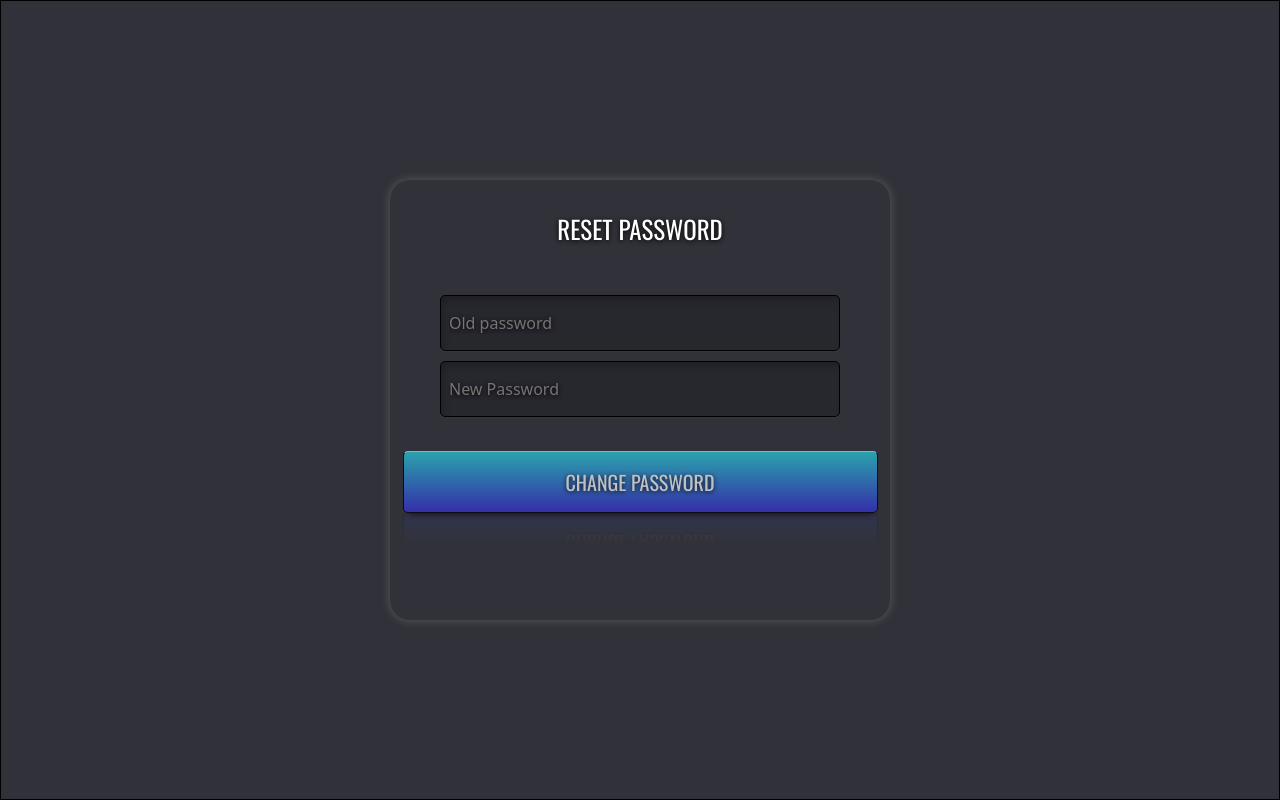
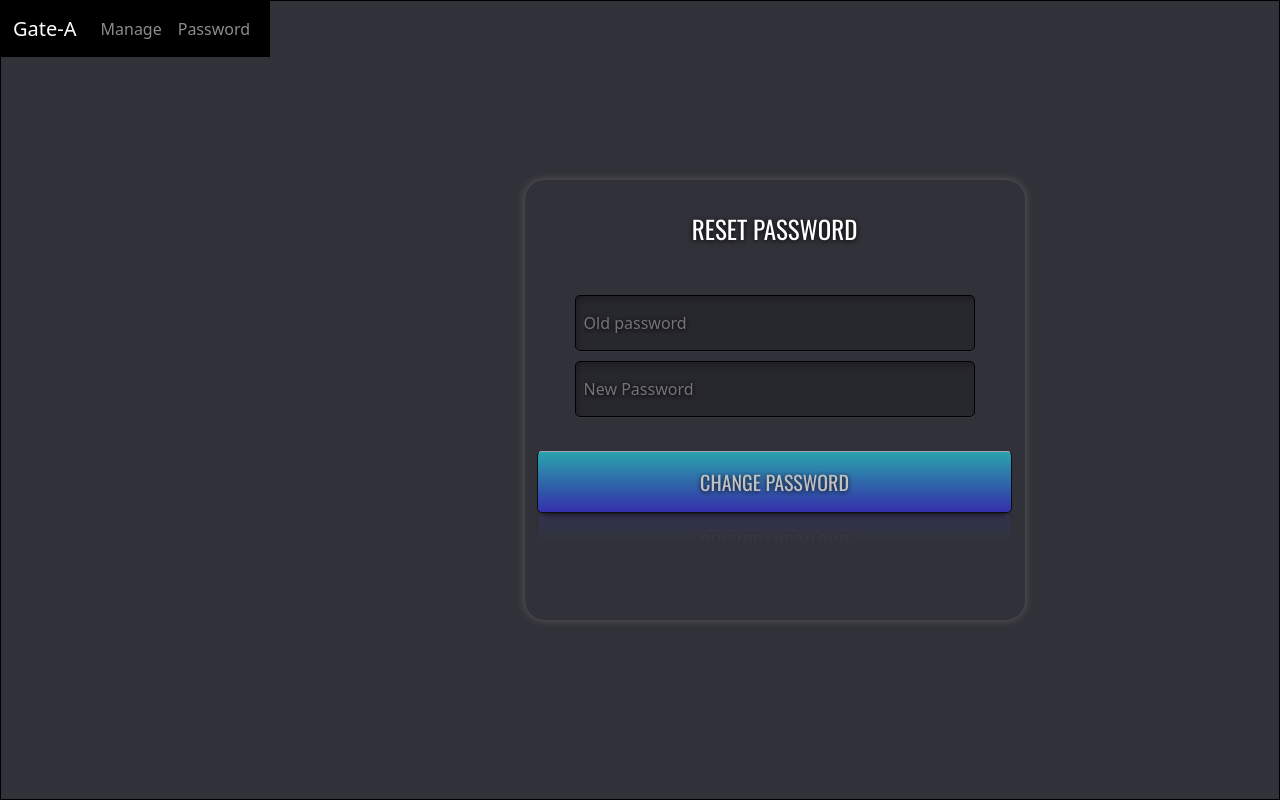
Before and after one commit to Exceed-Group13/gate-a, a React (Create React App) app: page /resetpass in a window 1280 px wide. Built offline with nearby package versions, Linux system fonts and the light colour scheme.

Commit message:
add menu bar

```diff
--- a/src/components/Menu.jsx
+++ b/src/components/Menu.jsx
@@ -4,19 +4,20 @@ import Nav from 'react-bootstrap/Nav';
 import Navbar from 'react-bootstrap/Navbar';
 import NavDropdown from 'react-bootstrap/NavDropdown';
 import { NavLink } from "react-router-dom";
+import { useNavigate } from "react-router-dom";
+
 
 
 const Menu = ({ menu1="Manage", menu2="Password" }) => {
+    const navigate = useNavigate();
     return (
         <>
-          <Navbar variant="dark">
+          <Navbar variant="dark" style={{backgroundColor: 'black'}}>
             <Container>
               <Navbar.Brand href="#home">Gate-A</Navbar.Brand>
               <Nav className="me-auto">
-                <NavLink to="/profile">{menu1}</NavLink>
-                <NavLink to="/resetpass">{menu2}</NavLink>
-                {/* <Nav.Link href="home">{menu1}</Nav.Link>
-                <Nav.Link href="features">{menu2}</Nav.Link> */}
+                <Nav.Link onClick={()=> navigate('/profile')}>{menu1}</Nav.Link>
+                <Nav.Link onClick={()=> navigate('/resetpass')}>{menu2}</Nav.Link>
               </Nav>
             </Container>
           </Navbar>
--- a/src/pages/ProfilePage.js
+++ b/src/pages/ProfilePage.js
@@ -1,6 +1,7 @@
 import React, { useState } from 'react'
 import DurationPicker from 'react-duration-picker'
 import '../styles/Profile.css'
+import Menu from "../components/Menu";
 
 
 
@@ -20,7 +21,11 @@ const onDurationChange = duration => {
   };
 
     return (
+
     <div className="reset">
+      <div>
+            <Menu menu1={"Manage"} menu2={"Password"} />
+        </div>
       <link href='https://fonts.googleapis.com/css?family=Oswald' rel='stylesheet' type='text/css'/>
       <link href='https://fonts.googleapis.com/css?family=Open+Sans' rel='stylesheet' type='text/css'/>
       <div class="component">
--- a/src/pages/ResetPass.js
+++ b/src/pages/ResetPass.js
@@ -1,9 +1,14 @@
 import React from 'react'
 import '../styles/ResetPass.css'
+import Menu from "../components/Menu";
 
 const Register = () => {
   return (
+
     <div className="register">
+      <div>
+            <Menu menu1={"Manage"} menu2={"Password"} />
+      </div>
       <link href='https://fonts.googleapis.com/css?family=Oswald' rel='stylesheet' type='text/css'/>
       <link href='https://fonts.googleapis.com/css?family=Open+Sans' rel='stylesheet' type='text/css'/>
       <div className='wrapper'>
```
